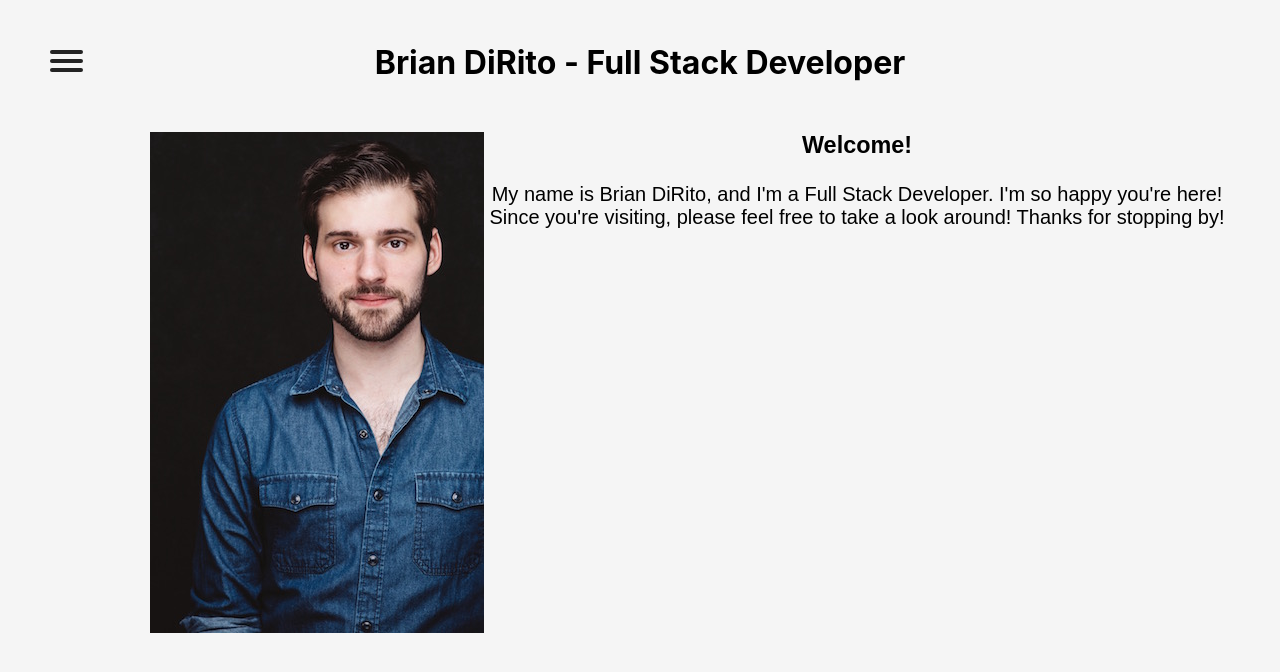
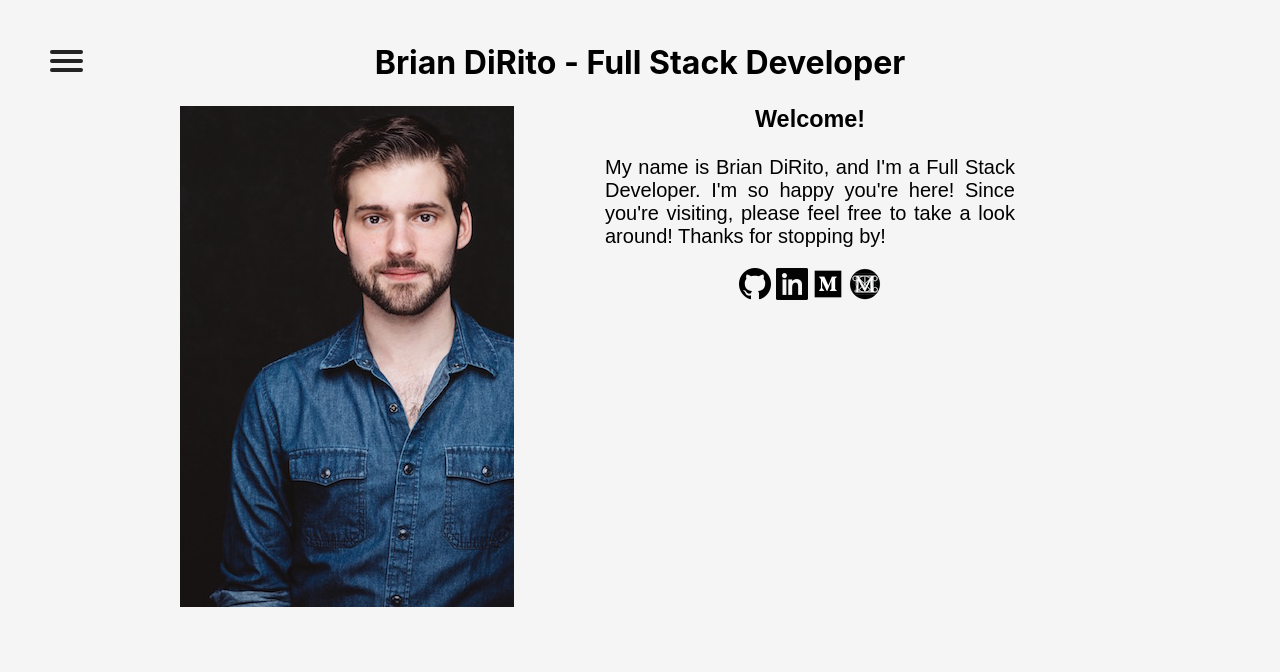
Before and after one commit to Bcdirito/github.bcdirito.io, a React (Create React App) app: page / in a window 1280 px wide. Shown: the top 672 px of the page. Built offline with nearby package versions, Linux system fonts and the light colour scheme.

Commit message:
completed style for home page

```diff
--- a/src/components/Home.js
+++ b/src/components/Home.js
@@ -1,9 +1,43 @@
 import React, { Component } from 'react'
 import headshot from "../media/photos/website_headshot.jpg"
+import githubIcon from "../media/icons/github_icon.png"
+import linkedInIcon from "../media/icons/linkedin_icon.png"
+import mediumIcon from "../media/icons/medium_icon.png"
+import metIcon from "../media/icons/met_icon.png"
+
 import "../css/home.css"
 import "../css/menu.css"
 
 class Home extends Component {
+
+  state = {
+    link: ""
+  }
+
+  clickHandler = () => {
+    if (this.state.link === "github") window.open("https://github.com/Bcdirito")
+    else if (this.state.link === "linkedIn") window.open("https://www.linkedin.com/in/brian-dirito-7a7174145/")
+    else if (this.state.link === "medium") window.open("https://medium.com/@bdirito91")
+    else if (this.state.link === "met") window.open("https://virtual-met-front.herokuapp.com")
+  }
+
+  hoverHandler = e => {
+    this.setState({link: e.target.name})
+  }
+
+  leaveHandler = () => {
+    this.setState({link: ""})
+  }
+
+  renderLinkMessage = () => {
+    if (this.state.link === "github") return "Click here to check out my GitHub and repos!"
+    else if (this.state.link === "linkedIn") return "Click here to check out my LinkedIn profile!"
+    else if (this.state.link === "medium") return "Click here to check out my Medium articles!"
+    else if (this.state.link === "met") return "Click here to explore my Virtual Met app!"
+  }
+
+
+
   render() {
     return (
         <div>
@@ -14,6 +48,12 @@ class Home extends Component {
                   <h3>Welcome!</h3>
                   <p>My name is Brian DiRito, and I'm a Full Stack Developer. I'm so happy you're here! Since you're visiting, please feel free to take a look around! Thanks for stopping by!</p>
                 </div>
+                <div className="icons">
+                  <img src={githubIcon} alt="githubIcon" onMouseEnter={e => this.hoverHandler(e)} onMouseLeave={() => this.leaveHandler()} onClick={() => this.clickHandler()} name="github"/> <img src={linkedInIcon} alt="linkedInIcon" onMouseEnter={e => this.hoverHandler(e)} onMouseLeave={() => this.leaveHandler()} onClick={e => this.clickHandler(e)} name="linkedIn"/> <img src={mediumIcon} alt="mediumIcon" name="medium" onMouseEnter={e => this.hoverHandler(e)} onMouseLeave={() => this.leaveHandler()} onClick={e => this.clickHandler(e)}/> <img src={metIcon} alt="metIcon" name="met" onMouseEnter={e => this.hoverHandler(e)} onMouseLeave={() => this.leaveHandler()} onClick={() => this.clickHandler()} />
+                  <br/>
+                  <br/>
+                  <p>{this.state.link !== "" ? this.renderLinkMessage() : null}</p>
+                </div>
             </div>
         </div>
     )
--- a/src/components/Project.js
+++ b/src/components/Project.js
@@ -12,6 +12,16 @@ export default class Project extends Component {
     project: this.props.name
   }
 
+  openRepos = () => {
+    if (this.state.project === "myBrews") window.open("https://github.com/Bcdirito/myBrews")
+    else if (this.state.project === "Virtual Met"){
+      window.open("https://github.com/Bcdirito/virtual_met_front")
+      window.open("https://github.com/Bcdirito/virtual_met_back")
+    } else {
+      window.open("https://github.com/Bcdirito/good_work_front")
+      window.open("https://github.com/Bcdirito/good_work_back")
+    }
+  }
 
   renderMyBrews = () => {
     return (
@@ -19,7 +29,7 @@ export default class Project extends Component {
       <p><i>myBrews</i> is a CLI application for the coffee addict in all of us. Utilizing Ruby and the ActiveRecord gem, it allows users to track coffees they've consumed, rate them, make notes,and even get randomized selections utilizing Ruby's Faker Gem. If you like coffee, this app is for you!</p>
       Built With: <i>Ruby</i>
       <br/>
-      <img src={githubIcon} alt="githubIcon" className="icon" /><a href="https://github.com/Bcdirito/myBrews" target="_blank" rel="noopener noreferrer">Repo</a>
+      <img src={githubIcon} alt="githubIcon" className="icon" onClick={() => this.openRepos()}/>
     </div>)
   }
 
@@ -29,9 +39,9 @@ export default class Project extends Component {
         <p><i>Virtual Met</i> is a web application allowing users to take procured tours of the prestigious Met 5th Ave Museum. Having been constructed with a JavaScript front end, Ruby on Rails back end, and integrating The Met Collection API, visiters may view various works in up to 6 different departments, accompanied by a thematic playist, and learn as much as they want from the Met Museum's website and archives!</p>
         Built With: <i>JavaScipt, Ruby on Rails</i>
         <br/>
-        <img src={metIcon} alt="metIcon" className="icon" />Click <a href="https://virtual-met-front.herokuapp.com/" target="_blank" rel="noopener noreferrer">here</a> to check it out!
+        <img src={metIcon} alt="metIcon" className="icon" id="metProj" onClick={() => this.openRepos()}/>Click <a href="https://virtual-met-front.herokuapp.com/" target="_blank" rel="noopener noreferrer">here</a> to check it out!
         <br/>
-        <a href="https://github.com/Bcdirito/virtual_met_front" target="_blank" rel="noopener noreferrer">Front</a> | <a href="https://github.com/Bcdirito/virtual_met_back" target="_blank" rel="noopener noreferrer">Back</a>
+        <img src={githubIcon} alt="githubIcon" className="icon" onClick={() => this.openRepos()}/>
       </div>
       )
   }
@@ -42,7 +52,7 @@ export default class Project extends Component {
         <p><i>Good Work</i> is a web application designed to help reduce stress and anxiety through goal tracking and partner accountability. Built with a Ruby on Rails back end and React/Redux front end, a <i>Good Work</i> allows users to create and manage goals while integrating a partner for every step of their journey. Any time a goal, list, or task is completed, the app sends out an email congratulating the user and alerting their repsective partner of their accomplishment!</p>
         Built With: <i>React/Redux, Ruby on Rails</i>
         <br/>
-        <img src={githubIcon} alt="githubIcon" className="icon"/><a href="https://github.com/Bcdirito/good_work_front" target="_blank" rel="noopener noreferrer">Front</a> | <a href="https://github.com/Bcdirito/good_work_back" target="_blank" rel="noopener noreferrer">Back</a>
+        <img src={githubIcon} alt="githubIcon" className="icon"/>
       </div>
       )
   }
--- a/src/css/home.css
+++ b/src/css/home.css
@@ -1,21 +1,47 @@
 .headshot {
     float: left;
-    margin-left: 150px;
+    margin-left: 125px;
 }
 
 .homeText {
-    text-align: center;
     font-family: 'Fira Sans', sans-serif;
     color: black;
     font-size: 20px;
-    margin: 50px;
+    margin-left: 500px;
+    padding-left: 50px;
+}
+
+.icons {
+    margin-left: 550px;
+    text-align: center;
+    font-style: italic;
+}
+
+.icons p {
+    color: white;
+    background-color: black;
+    font-size: 20px;
+}
+
+.icons img {
+    cursor: pointer;
+}
+
+.homeText h3 {
+    text-align: center;
+}
+
+.homeText p {
+    text-align: justify;
 }
 
 .homeContent {
     /* margin-top: 11vh; */
-    width: 100vw;
+    width: 75vw;
     height: 100vh;
-    animation: fadein 1.5s
+    animation: fadein 1.5s;
+    margin-left: 55px;
+    margin-right: 50px;
 }
 
 @keyframes fadein {
--- a/src/css/project.css
+++ b/src/css/project.css
@@ -21,6 +21,7 @@
 
 .icon {
     background-color: white;
+    cursor: pointer;
 }
 
 .descriptionContent a:link, .descriptionContent a:visited {
```
